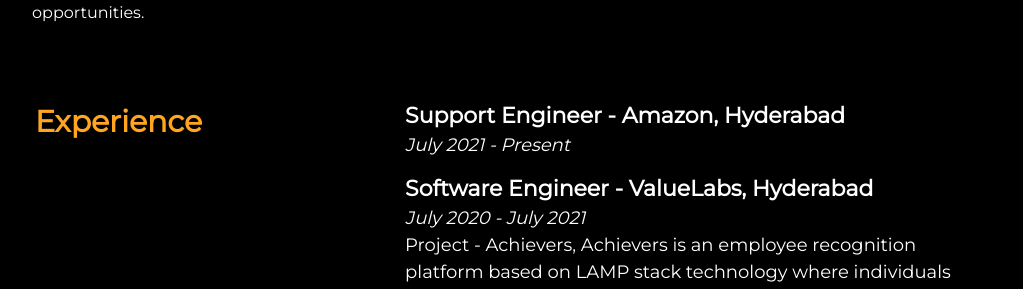
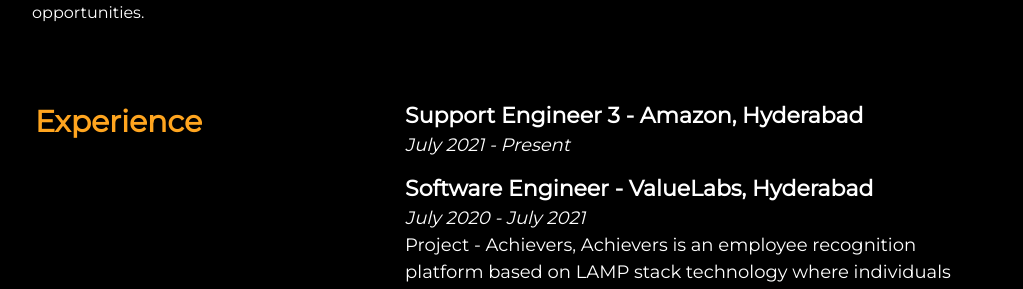
Before and after one commit to VasaviLagishetty/VasaviLagishetty.github.io, a Jekyll site: the page built from index.html, in a window 1280 px wide and 900 px high, scrolled down 1089 px. Shown: the part 158-447 px from the top of the window, without its empty margins (128-1151 px from the left). Built offline with Jekyll 4.4.1, drawn with Linux system fonts in a browser that asks for light colours; nearby versions of some CDN libraries.

Commit message:
Update about.html

```diff
--- a/_includes/about.html
+++ b/_includes/about.html
@@ -80,7 +80,7 @@
 <table>
   <tr>
     <th rowspan="3">Experience</th>
-    <td><b>Support Engineer - Amazon, Hyderabad</b><br><i>July 2021 - Present</i></td>
+    <td><b>Support Engineer 3 - Amazon, Hyderabad</b><br><i>July 2021 - Present</i></td>
   </tr>
   <tr>
     <td><b>Software Engineer - ValueLabs, Hyderabad</b><br><i>July 2020 - July 2021</i><br>Project - Achievers, Achievers is an employee recognition platform based on LAMP stack technology where individuals and teams are recognized by managers and colleagues for their performance. This platform also shares online shopping and many other features.</td>
```
